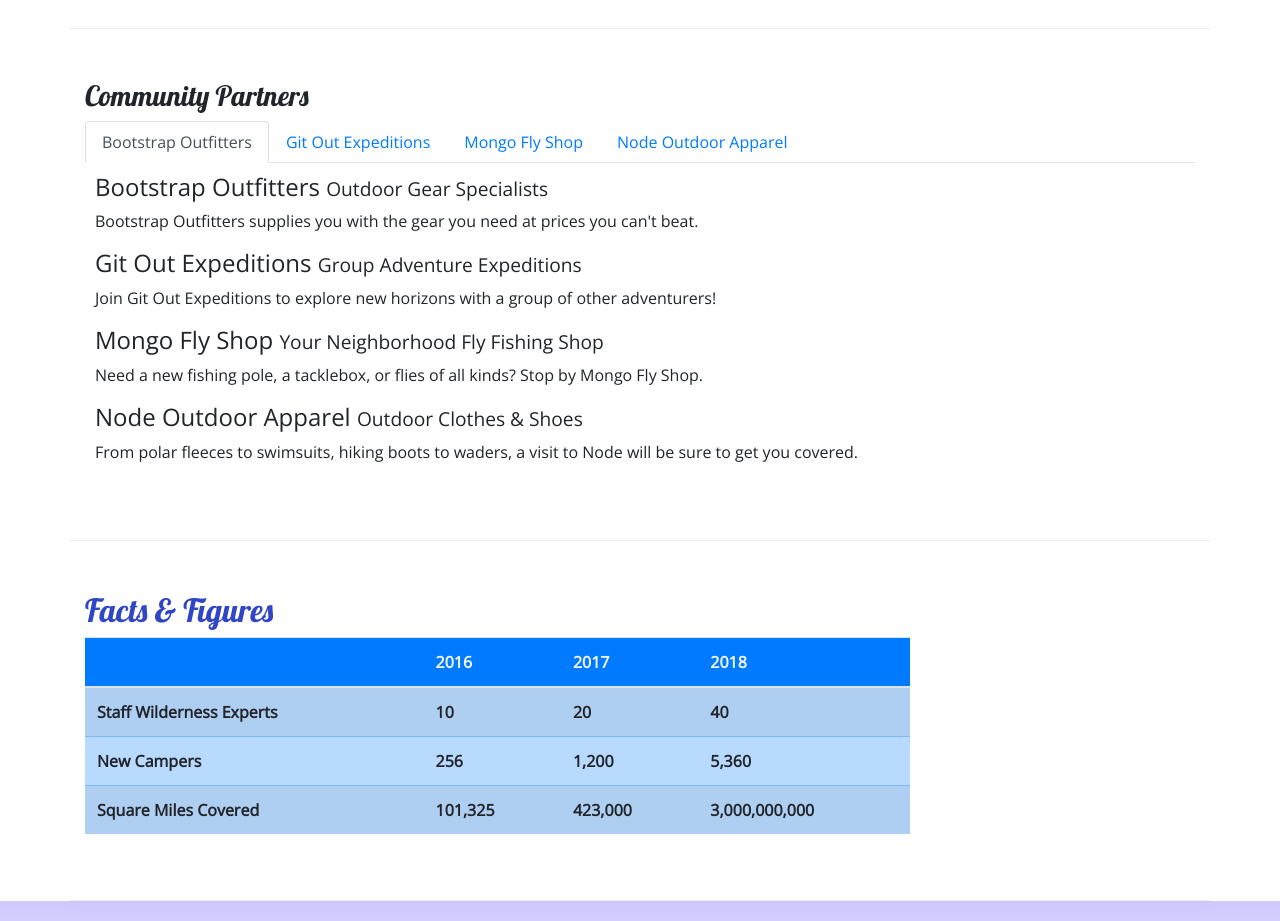
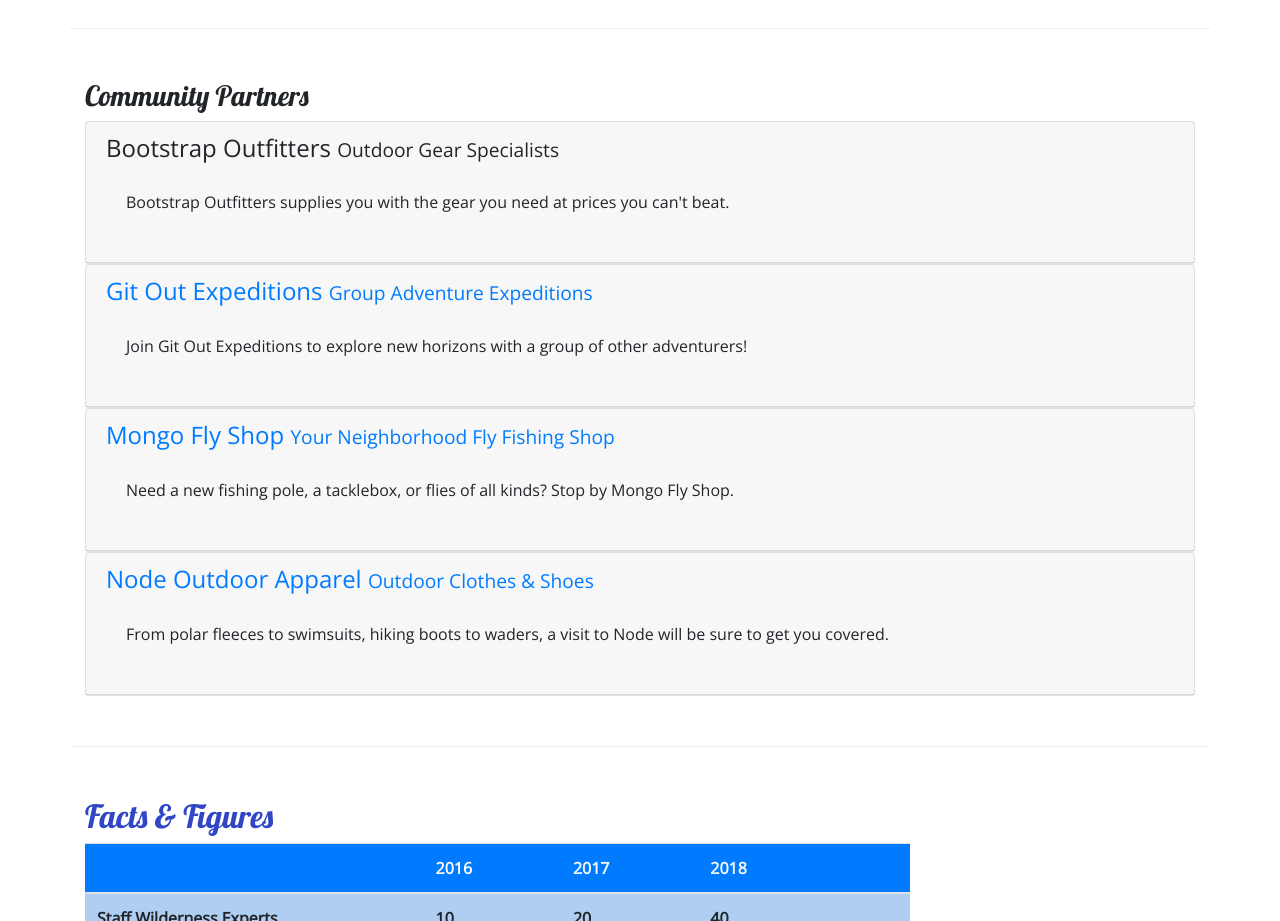
Before and after one commit to leosaban/Nucampsite, a website: page aboutus.html in a window 1280 px wide. Shown: the part 800-1721 px from the top of the page. Drawn offline with nearby package versions, Linux system fonts and the light colour scheme.

Commit message:
accordion

```diff
--- a/aboutus.html
+++ b/aboutus.html
@@ -148,38 +148,53 @@
     <div class="row row-content">
       <div class="col">
         <h3>Community Partners</h3>
-        <ul class="nav nav-tabs">
-          <li class="nav-item"><a class="nav-link active" href="#bootstrap" role="tab" data-toggle="tab">Bootstrap Outfitters</a></li>
-          <li class="nav-item"><a class="nav-link" href="#git" role="tab" data-toggle="tab">Git Out Expeditions</a></li>
-          <li class="nav-item"><a class="nav-link" href="#mongo" role="tab" data-toggle="tab">Mongo Fly Shop</a></li>
-          <li class="nav-item"><a class="nav-link" href="#node" role="tab" data-toggle="tab">Node Outdoor Apparel</a></li>
-        </ul>
-        <div class="tab-content">
-          <div role="tabpanel" class="tab-pane fade show active" id="bootstrap">
-            <h4>Bootstrap Outfitters <small>Outdoor Gear Specialists</small></h4>
+        <div id="accordion">
+          <div class="card">
+            <div role="tab" class="card-header">
+              <h4><a data-toggle="collapse" data-target="#bootstrap">Bootstrap Outfitters <small>Outdoor Gear Specialists</small></a></h4>
+            <div class="collapsed show" id="bootstrap" data-parent="#accordion">
+              <div class="card-body">
                 <p class="d-none d-sm-block">
                   Bootstrap Outfitters supplies you with the gear you need at prices you
                   can't beat.
                 </p>
               </div>
-          <div role="tabpanel" class="tab-pane fade show active" id="git">
-            <h4>Git Out Expeditions <small>Group Adventure Expeditions</small></h4>
+            </div>
+            </div>
+          </div>
+          <div class="card">
+            <div role="tab" class="card-header">
+              <h4><a class="collapsed" data-toggle="collapse" data-target="#git">Git Out Expeditions <small>Group Adventure Expeditions</small></a></h4>
+              <div class="collapsed" id="git" data-parent="#accordion">
+              <div class="card-body">
               <p class="d-none d-sm-block">
                 Join Git Out Expeditions to explore new horizons with a group of other
                 adventurers!
               </p>
               </div>
-          <div role="tabpanel" class="tab-pane fade show active" id="mongo">
+              </div>
+            </div>
+          </div>
+          <div class="card">
+            <div role="tab" class="card-header">
               <h4>
-              Mongo Fly Shop <small>Your Neighborhood Fly Fishing Shop</small>
+                <a class="collapsed" data-toggle="collapse" data-target="#mongo">Mongo Fly Shop <small>Your Neighborhood Fly Fishing Shop</small></a>
               </h4>
+              <div class="collapsed" id="mongo" data-parent="#accordion">
+              <div class="card-body">
               <p class="d-none d-sm-block">
                 Need a new fishing pole, a tacklebox, or flies of all kinds? Stop by
                 Mongo Fly Shop.
               </p>
               </div>
-          <div role="tabpanel" class="tab-pane fade show active" id="node">
-            <h4>Node Outdoor Apparel <small>Outdoor Clothes & Shoes</small></h4>
+              </div>
+            </div>
+          </div>
+          <div class="card">
+            <div role="tab" class="card-header">
+              <h4><a class="collapsed" data-toggle="collapse" data-target="#node">Node Outdoor Apparel <small>Outdoor Clothes & Shoes</small></a></h4>
+              <div class="collapsed" id="node" data-parent="#accordion">
+              <div class="card-body">
                 <p class="d-none d-sm-block">
                 From polar fleeces to swimsuits, hiking boots to waders, a visit to
                 Node will be sure to get you covered.
@@ -188,7 +203,9 @@
               </div>
             </div>
           </div>
-
+      </div>
+    </div>
+    </div>
     <div class="row row-content">
       <div class="col-sm-9">
         <h2>Facts &amp; Figures</h2>
```
Lines whose indentation alone changed are shown as unchanged.
